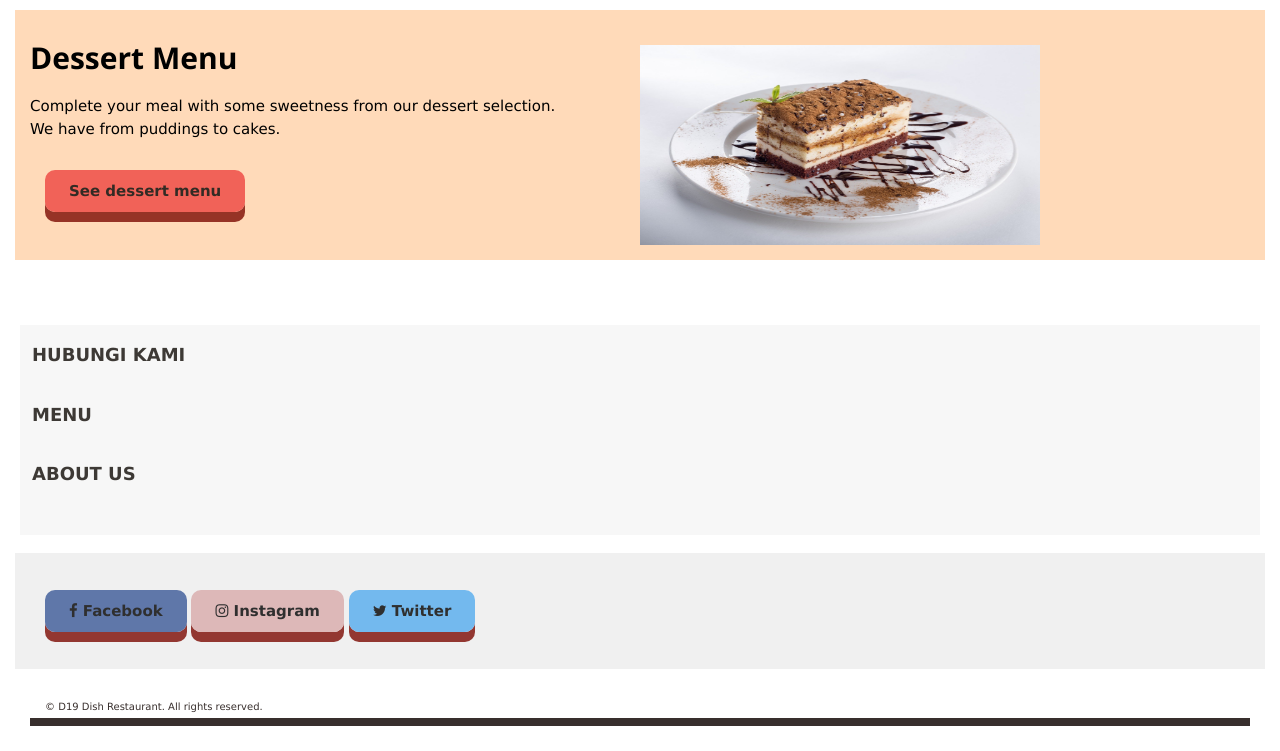
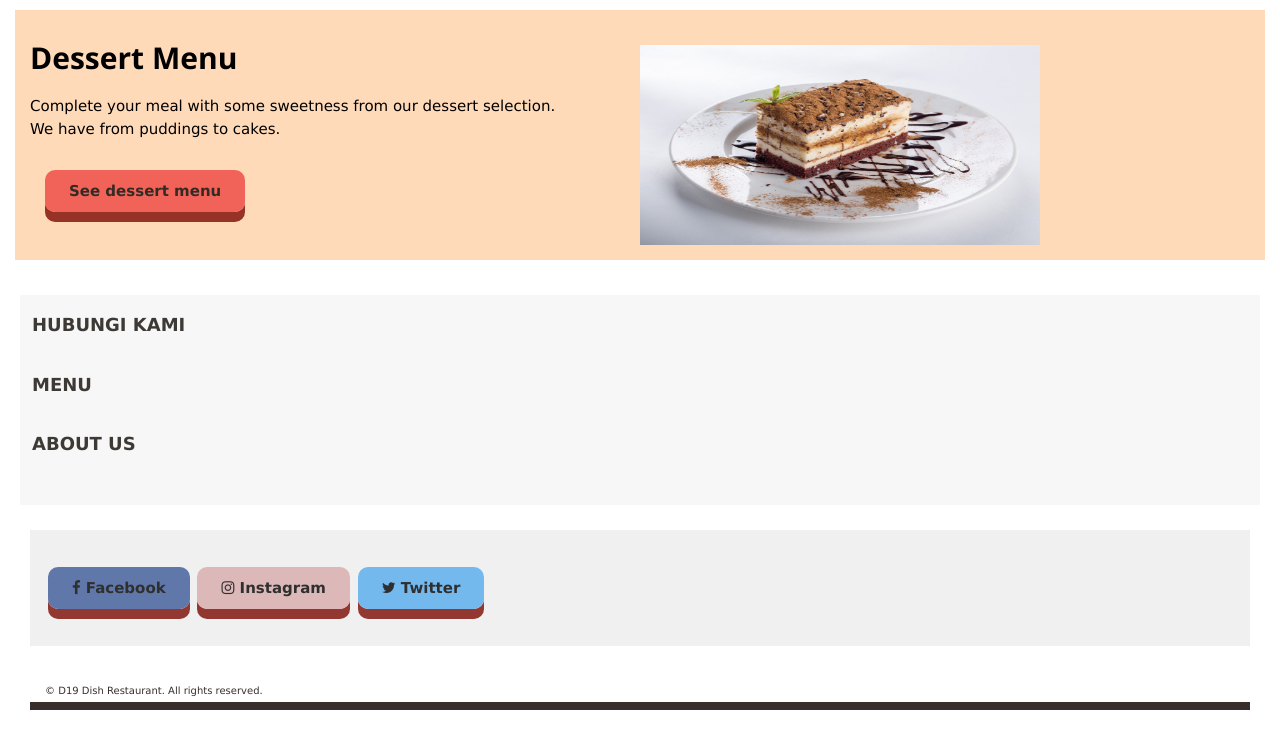
Before and after one commit to li-brary/li-brary.github.io, a plain HTML site: page index.html in a window 1280 px wide. Shown: the part 640-1391 px from the top of the page. Drawn offline with nearby package versions, Linux system fonts and the light colour scheme.

Commit message:
Update style.css

```diff
--- a/style.css
+++ b/style.css
@@ -178,7 +178,7 @@ p {
 
 .footer_global {
   min-height: 205px;
-  margin-top: 40px;
+  margin-top: 10px;
   background-repeat: no-repeat;
   background-position: 98.5% 0;
   background-size: 16px;
@@ -214,12 +214,12 @@ p {
 
 .footer-media {
     background-color: #f0f0f0;
-    margin: 3px 0px;
-    padding: 15px;
+    margin: 10px 15px;
+    padding: 15px 0;
 }
 
 .footer-media .btn {
-  margin-left: 0px 3px;
+  margin-left: 3px;
   color: black;
 }
 
```
